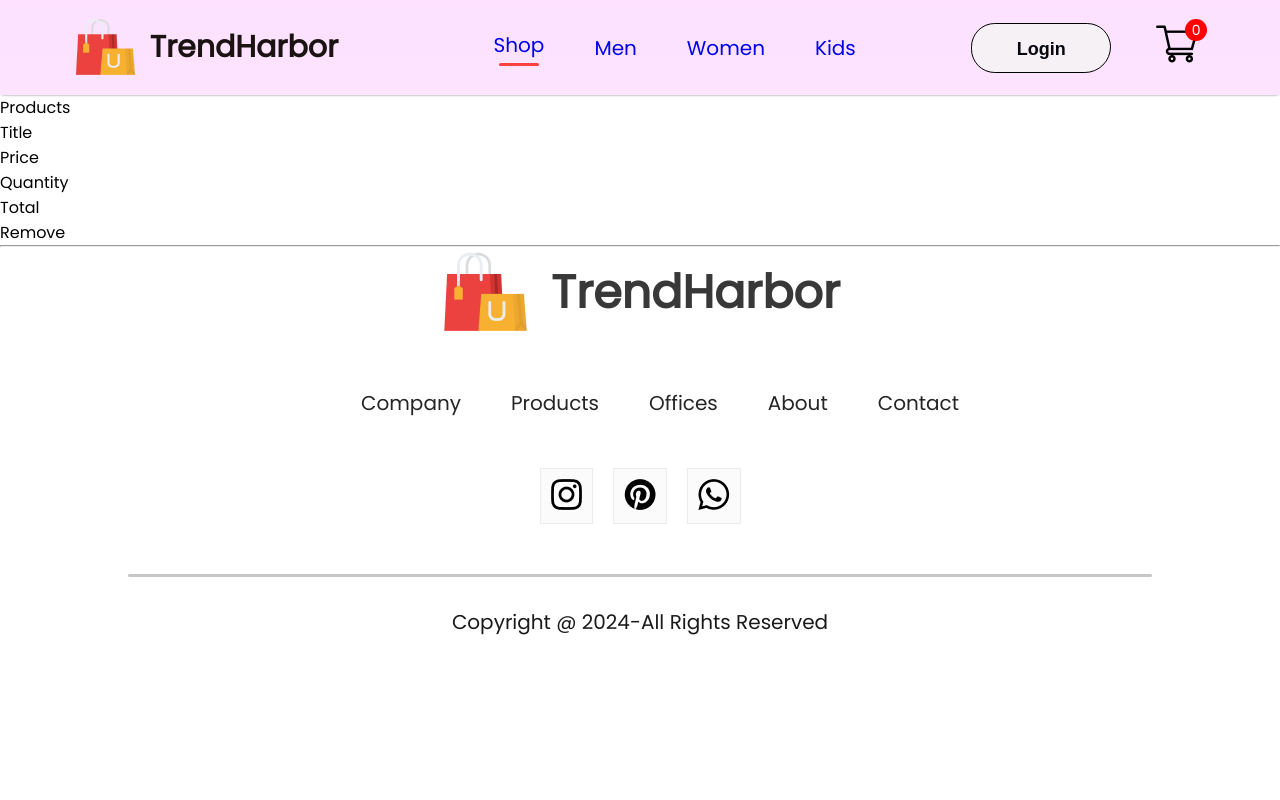
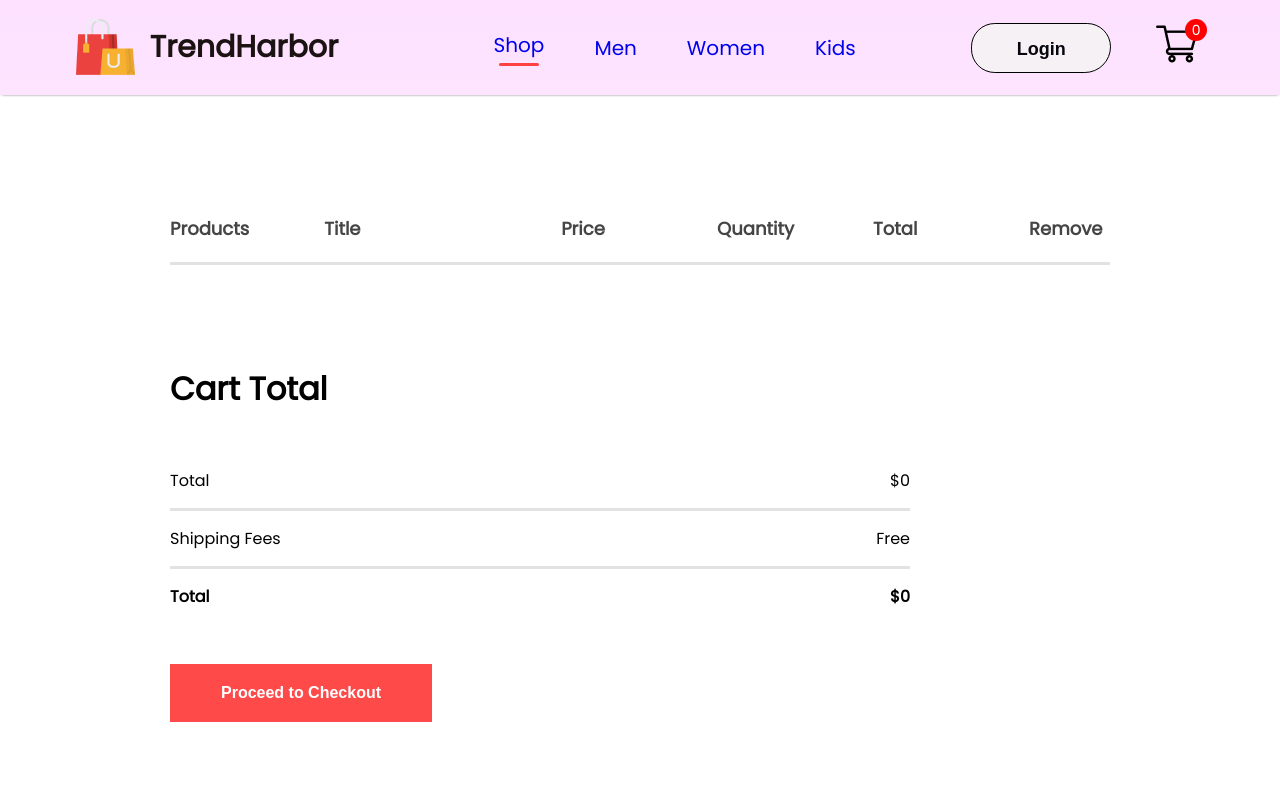
Before and after one commit to namaymahindru/ecommerceapp, a React (Create React App) app: page /cart in a window 1280 px wide. Shown: the top 800 px of the page. Built offline with nearby package versions, Linux system fonts and the light colour scheme.

Commit message:
changes made

```diff
--- a/src/Components/CartItems/CartItems.css
+++ b/src/Components/CartItems/CartItems.css
@@ -0,0 +1,86 @@
+.cartitems
+{
+    margin: 100px 170px;
+}
+
+.cartitems hr{
+
+    height:3px;
+    background: #e2e2e2;
+    border:0;
+}
+
+.cartitems-format-main
+{
+    display: grid;
+    grid-template-columns: 0.5fr 2fr 1fr 1fr 1fr 1fr;
+    align-items: center;
+    gap:75px;
+    padding:20px 0px;
+    color:#454545;
+    font-size:18px;
+    font-weight:600;
+}
+
+.cartitems-format
+{
+    font-size:17px;
+    font-weight:500;
+}
+
+.carticon-product-icon
+{
+    height:62px;
+
+}
+.cartitems-remove-icon
+{
+    width:15px;
+    margin:0px 40px;
+    cursor:pointer;
+
+}
+
+.cartitems-quantity
+{
+    width:64px;
+    height:50px;
+    border:2px solid #fff;
+    background: #fff;;
+
+}
+
+.cartitems-down
+{
+    display: flex;
+    margin:100px 0px;
+}
+
+.cartitems-total
+{
+    flex:1;
+    display: flex;
+    flex-direction: column;
+    margin-right: 200px;
+    gap:40px;
+
+}
+
+.cartitems-total-item
+{
+    display: flex;
+    justify-content: space-between;
+    padding:15px 0px;
+
+}
+.cartitems-total button{
+    width:262px;
+    height:58px;
+    outline: none;
+    border:none;
+    background:#ff4a4a ;
+    color:#fff;
+    font-size:16px;
+    font-weight:600;
+    cursor: pointer;
+}
--- a/src/Components/CartItems/CartItems.jsx
+++ b/src/Components/CartItems/CartItems.jsx
@@ -23,20 +23,43 @@
           {
               if (cartItems[e.id] > 0)
               {
-                        <div>
-            <div className="cartitems-format">
+                      return  <div>
+            <div className="cartitems-format cartitems-format-main">
                         <img src={e.image} alt="" className='carticon-product-icon' />
                                 <p>{e.name}</p>
                                 <p>{e.new_price}</p>
-                        <button className='cartitems-quantity'>cartItems[e.id]</button>
-                                <p>{e.new_price*cartItems[e.id]}</p>
-                        <img src={remove_icon} onClick={() =>{removeFromCart(e.id)} } alt="" />
+                          <button className='cartitems-quantity'>{cartItems[e.id]}</button>
+                                <p>${e.new_price*cartItems[e.id]}</p>
+                        <img  className='cartitems-remove-icon'src={remove_icon} onClick={() =>{removeFromCart(e.id)} } alt="" />
                 </div>
                     <hr/>
                 </div>
-                  }
+            }
+            return null;
 
-        })}
+          })}
+      <div className="cartitems-down">
+        <div className="cartitems-total">
+          <h1>Cart Total</h1>
+          <div>
+            <div className="cartitems-total-item">
+              <p>Total</p>
+              <p>${0}</p>
+            </div>
+            <hr />
+            <div className='cartitems-total-item'>
+              <p>Shipping Fees</p>
+              <p>Free</p>
+            </div>
+            <hr />
+            <div className="cartitems-total-item">
+              <h4>Total</h4>
+              <h4>${0}</h4>
+            </div>
+          </div>
+          <button>Proceed to Checkout</button>
+        </div>
+      </div>
     </div>
   )
 }
```
Also changed, not shown: src/Components/ProductDisplay/ProductDisplay.jsx (line endings or trailing spaces).
